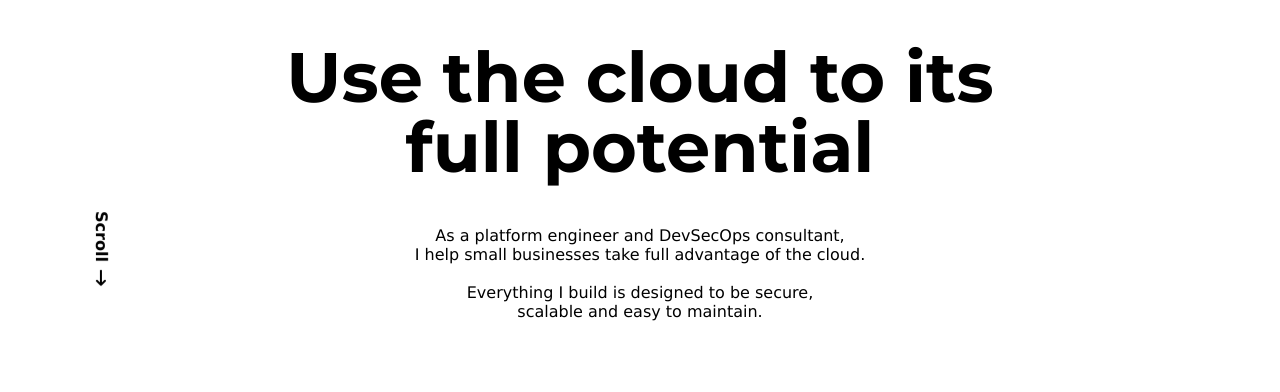
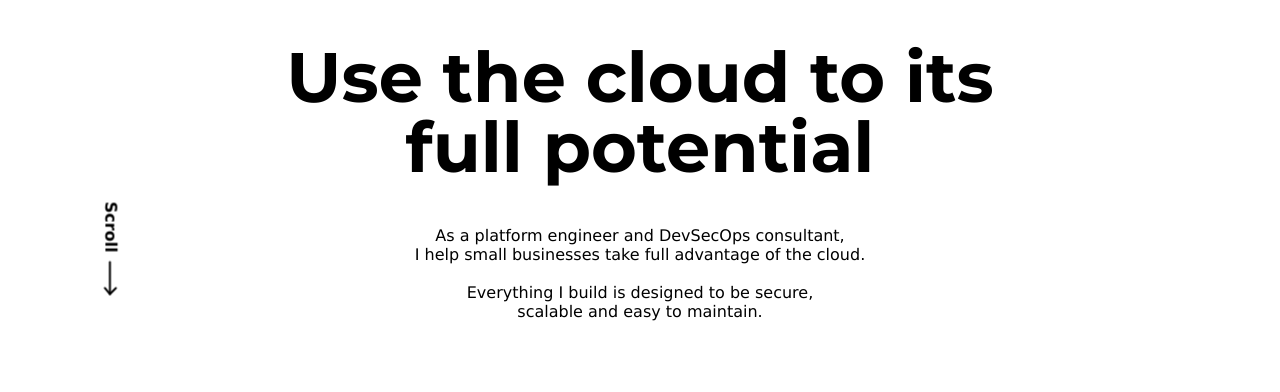
Before and after one commit to gbergeret-cloud/website, a Jekyll site: the page built from index.html, in a window 1280 px wide. Shown: the part 372-764 px from the top of the page. Built offline with Jekyll 4.4.1, drawn with Linux system fonts in a browser that asks for light colours; nearby versions of some CDN libraries; comment, search, counter and statistics services are not loaded.

Commit message:
fix: Update icons with SVG and remove awesome font

```diff
--- a/_includes/footer.html
+++ b/_includes/footer.html
@@ -8,7 +8,10 @@
       <ul id="social-icons">
           <li>
             <a href="https://www.linkedin.com/company/{{ site.company.linkedin }}">
-              <i class="fa-brands fa-linkedin-in"></i>
+              <svg xmlns="http://www.w3.org/2000/svg" height="1em" viewBox="0 0 448 512">
+                <!--! Font Awesome Free 6.4.2 by @fontawesome - https://fontawesome.com License - https://fontawesome.com/license (Commercial License) Copyright 2023 Fonticons, Inc. -->
+                <path d="M100.28 448H7.4V148.9h92.88zM53.79 108.1C24.09 108.1 0 83.5 0 53.8a53.79 53.79 0 0 1 107.58 0c0 29.7-24.1 54.3-53.79 54.3zM447.9 448h-92.68V302.4c0-34.7-.7-79.2-48.29-79.2-48.29 0-55.69 37.7-55.69 76.7V448h-92.78V148.9h89.08v40.8h1.3c12.4-23.5 42.69-48.3 87.88-48.3 94 0 111.28 61.9 111.28 142.3V448z"/>
+              </svg>
             </a>
           </li>
           <li>
@@ -20,11 +23,19 @@
           </li>
           <li>
             <a href="https://github.com/{{ site.company.github }}">
-              <i class="fa-brands fa-github-alt"></i>
+              <svg xmlns="http://www.w3.org/2000/svg" height="1em" viewBox="0 0 480 512">
+                <!--! Font Awesome Free 6.4.2 by @fontawesome - https://fontawesome.com License - https://fontawesome.com/license (Commercial License) Copyright 2023 Fonticons, Inc. -->
+                <path d="M186.1 328.7c0 20.9-10.9 55.1-36.7 55.1s-36.7-34.2-36.7-55.1 10.9-55.1 36.7-55.1 36.7 34.2 36.7 55.1zM480 278.2c0 31.9-3.2 65.7-17.5 95-37.9 76.6-142.1 74.8-216.7 74.8-75.8 0-186.2 2.7-225.6-74.8-14.6-29-20.2-63.1-20.2-95 0-41.9 13.9-81.5 41.5-113.6-5.2-15.8-7.7-32.4-7.7-48.8 0-21.5 4.9-32.3 14.6-51.8 45.3 0 74.3 9 108.8 36 29-6.9 58.8-10 88.7-10 27 0 54.2 2.9 80.4 9.2 34-26.7 63-35.2 107.8-35.2 9.8 19.5 14.6 30.3 14.6 51.8 0 16.4-2.6 32.7-7.7 48.2 27.5 32.4 39 72.3 39 114.2zm-64.3 50.5c0-43.9-26.7-82.6-73.5-82.6-18.9 0-37 3.4-56 6-14.9 2.3-29.8 3.2-45.1 3.2-15.2 0-30.1-.9-45.1-3.2-18.7-2.6-37-6-56-6-46.8 0-73.5 38.7-73.5 82.6 0 87.8 80.4 101.3 150.4 101.3h48.2c70.3 0 150.6-13.4 150.6-101.3zm-82.6-55.1c-25.8 0-36.7 34.2-36.7 55.1s10.9 55.1 36.7 55.1 36.7-34.2 36.7-55.1-10.9-55.1-36.7-55.1z"/>
+              </svg>
             </a>
           </li>
-          <li><a href="{{ "assets/Geoffrey_Bergeret_vCard.vcf" | relative_url }}">
-            <i class="fa-solid fa-address-card"></i></a></li>
+          <li>
+            <a href="{{ "assets/Geoffrey_Bergeret_vCard.vcf" | relative_url }}">
+              <svg xmlns="http://www.w3.org/2000/svg" height="1em" viewBox="0 0 576 512">
+                <!--! Font Awesome Free 6.4.2 by @fontawesome - https://fontawesome.com License - https://fontawesome.com/license (Commercial License) Copyright 2023 Fonticons, Inc. -->
+                <path d="M64 32C28.7 32 0 60.7 0 96V416c0 35.3 28.7 64 64 64H512c35.3 0 64-28.7 64-64V96c0-35.3-28.7-64-64-64H64zm80 256h64c44.2 0 80 35.8 80 80c0 8.8-7.2 16-16 16H80c-8.8 0-16-7.2-16-16c0-44.2 35.8-80 80-80zm-32-96a64 64 0 1 1 128 0 64 64 0 1 1 -128 0zm256-32H496c8.8 0 16 7.2 16 16s-7.2 16-16 16H368c-8.8 0-16-7.2-16-16s7.2-16 16-16zm0 64H496c8.8 0 16 7.2 16 16s-7.2 16-16 16H368c-8.8 0-16-7.2-16-16s7.2-16 16-16zm0 64H496c8.8 0 16 7.2 16 16s-7.2 16-16 16H368c-8.8 0-16-7.2-16-16s7.2-16 16-16z"/>
+              </svg>
+            </a>
           </li>
         </ul>
     </div>
--- a/_includes/head.html
+++ b/_includes/head.html
@@ -2,7 +2,7 @@
   <meta charset="utf-8" />
   <meta content="follow,index" name="robots" />
   <meta name="viewport" content="width=device-width, initial-scale=1, minimum-scale=1, maximum-scale=1" />
-    <!-- <meta http-equiv="X-UA-Compatible" content="IE=edge,chrome=1"> -->
+  <!-- <meta http-equiv="X-UA-Compatible" content="IE=edge,chrome=1"> -->
   <meta http-equiv="X-UA-Compatible" content="IE=9" />
 
     <!-- Fonts -->
@@ -37,15 +37,15 @@
   <script
     src="https://cdn.usefathom.com/script.js"
     data-site="AYYKNEUX"
-    defer></script>
+    defer>
+  </script>
   <!-- / Fathom -->
 
-  <script src="https://kit.fontawesome.com/d6771ecfbf.js" crossorigin="anonymous"></script>
   <script src="{{ "/assets/js/scrolling-animations.js" | relative_url }}" defer></script>
   <script src="{{ "/assets/js/mobile-navbar.js" | relative_url }}" defer></script>
   <script src="{{ "/assets/js/shortcut-preview.js" | relative_url }}" defer></script>
+
   <!-- Link Swiper's CSS -->
-
   <link rel="stylesheet" href="https://cdn.jsdelivr.net/npm/swiper@8/swiper-bundle.min.css" />
   <script src="https://cdn.jsdelivr.net/npm/swiper@8/swiper-bundle.min.js"></script>
   <script src="{{ "/assets/js/swiper-init.js" | relative_url }}"></script>
--- a/_includes/navbar.html
+++ b/_includes/navbar.html
@@ -4,10 +4,18 @@
       <img src="{{ "assets/img/gbergeret-logo-fullcolor.svg" | relative_url }}" alt="fullcolor company logo" />
     </a>
     <div id="navbar-bar-icon">
-      <i class="fa-solid fa-bars"></i>
+      <svg width="28" height="25" viewBox="0 0 28 25" fill="none" xmlns="http://www.w3.org/2000/svg">
+        <rect width="28" height="2" fill="black"/>
+        <rect y="12" width="28" height="2" fill="black"/>
+        <rect y="23" width="28" height="2" fill="black"/>
+      </svg>
+
     </div>
     <div id="navbar-x-icon">
-      <i class="fa-solid fa-xmark"></i>
+      <svg width="22" height="22" viewBox="0 0 22 22" fill="none" xmlns="http://www.w3.org/2000/svg">
+        <rect x="1.80786" y="0.393311" width="28" height="2" transform="rotate(45 1.80786 0.393311)" fill="black"/>
+        <rect x="0.393799" y="20.1924" width="28" height="2" transform="rotate(-45 0.393799 20.1924)" fill="black"/>
+      </svg>
     </div>
   </div>
   <ul>
--- a/assets/custom.css
+++ b/assets/custom.css
@@ -373,7 +373,6 @@
   .banner h3,
   .banner p {
     width: 100%;
-    text-align: left;
   }
 }
 
@@ -421,10 +420,6 @@
 
   .banner .logo {
     height: 3rem;
-  }
-
-  .banner .title {
-    text-align: left;
   }
 
   #scroll-indicator {
@@ -560,11 +555,6 @@
   .column-2 .illustration {
     background-position: center bottom;
   }
-
-  .column-2 .image-cover {
-    background-size: contain;
-  }
-
 }
 
 .carrousel {
@@ -1057,8 +1047,7 @@
   }
 
   #credit {
-    padding: 0 2em 2rem 2rem;
-    text-align: left;
+    padding: 0 1em 1rem 1rem;
     font-size: 14px;
   }
 }
--- a/index.html
+++ b/index.html
@@ -24,7 +24,12 @@
     </div>
     <div id="scroll-indicator" class="hidden">
       Scroll
-      <i class="fa-solid fa-arrow-right-long"></i>
+      <svg width="35" height="14" viewBox="0 0 35 14" fill="none" xmlns="http://www.w3.org/2000/svg">
+        <path d="M27.5 1.5L33.5 7.5" stroke="black" stroke-width="2" stroke-linecap="round"/>
+        <path d="M27.5 12.5L33.5 7.5" stroke="black" stroke-width="2" stroke-linecap="round"/>
+        <path d="M1.5 7.5L33.5 7.5" stroke="black" stroke-width="2" stroke-linecap="round"/>
+      </svg>
+
     </div>
   </div>
 
```
